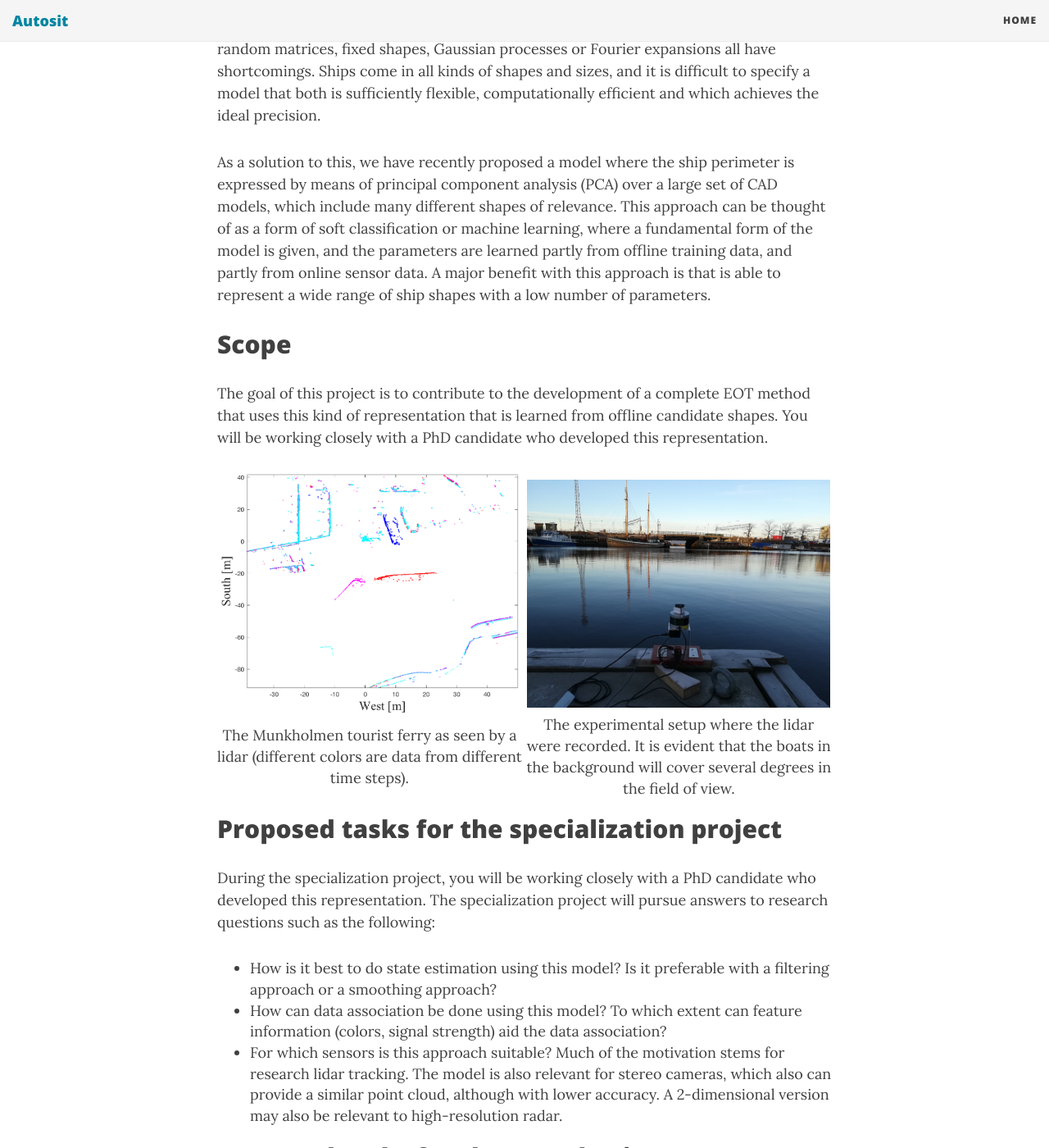
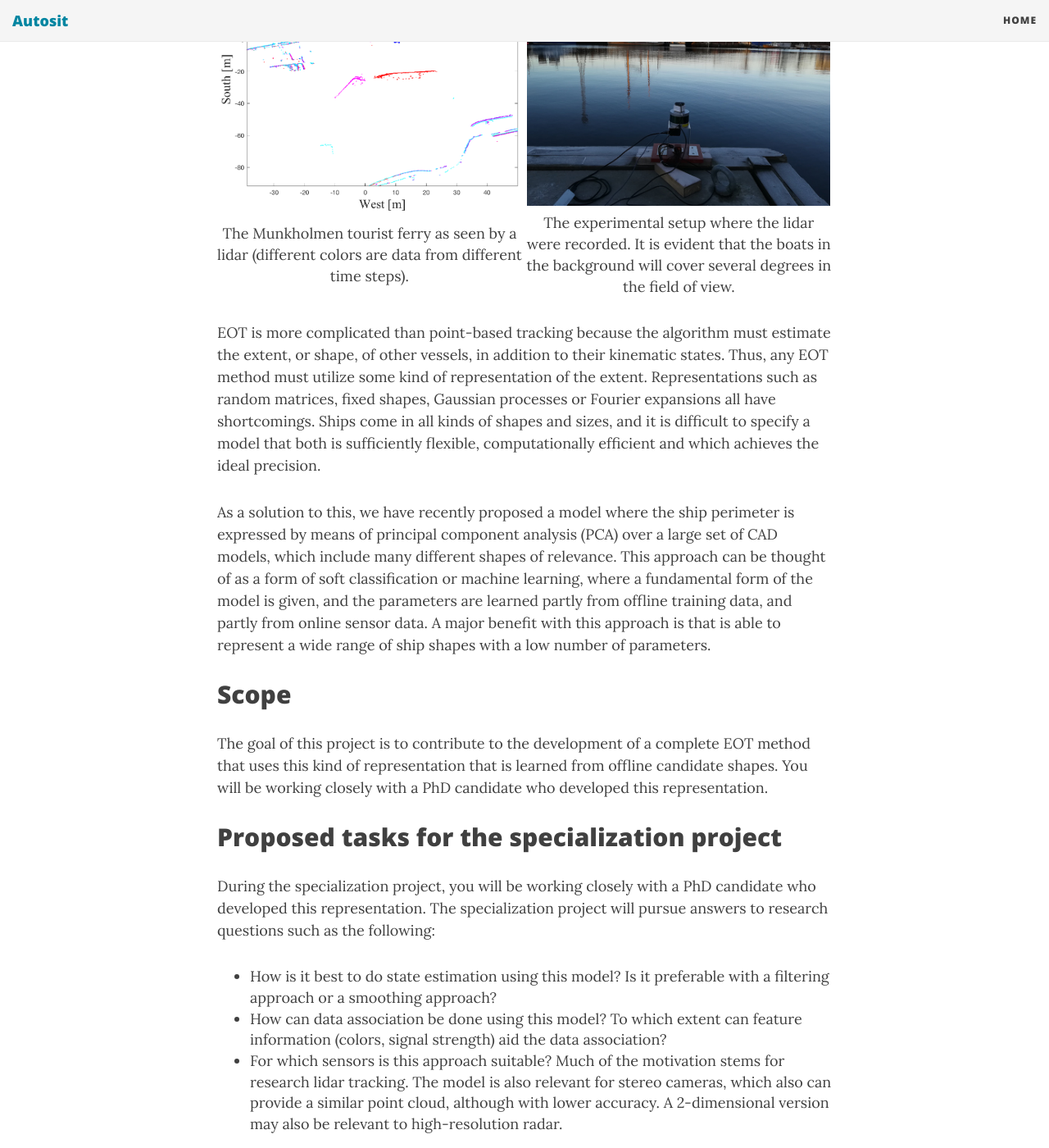
Before and after one commit to autosit/autosit.github.io, a Jekyll site: the page built from _posts/2024-03-15-semi-learn-eot.md, in a window 1280 px wide and 1400 px high, scrolled down 586 px. Shown: the whole window at 82% size. Built offline with Jekyll 4.4.1, drawn with Linux system fonts in a browser that asks for light colours; nearby versions of some CDN libraries.

Commit message:
added 2nd draft of semi-learn-eot

```diff
--- a/_posts/2024-03-15-semi-learn-eot.md
+++ b/_posts/2024-03-15-semi-learn-eot.md
@@ -9,6 +9,12 @@ category: SF
 
 Collision avoidance and situational awareness for autonomous surface vessels depend on methods for detection and tracking to know where other vehicles are and where they are heading. Vessels in confined waters such as canals and harbors often need to pass each other with small margins of error. This poses requirements to the tracking system, which only can be fulfilled by extended object tracking (EOT) utilizing the high resolution of modern sensors such as lidars, cameras or high-frequency radar.
 
+
+| <img src="{{site.url}}/assets/munkholmdeparting.png" width="370"> | | <img src="{{site.url}}/assets/lidar-and-camera.jpg" width="370"> |
+|:---:| :---: |:---:|
+| The Munkholmen tourist ferry as seen by a lidar (different colors are data from different time steps). | | The experimental setup where the lidar were recorded. It is evident that the boats in the background will cover several degrees in the field of view.|
+
+
 EOT is more complicated than point-based tracking because the algorithm must estimate the extent, or shape, of other vessels, in addition to their kinematic states. Thus, any EOT method must utilize some kind of representation of the extent. Representations such as random matrices, fixed shapes, Gaussian processes or Fourier expansions all have shortcomings. Ships come in all kinds of shapes and sizes, and it is difficult to specify a model that both is sufficiently flexible, computationally efficient and which achieves the ideal precision.
 
 As a solution to this, we have recently proposed a model where the ship perimeter is expressed by means of principal component analysis (PCA) over a large set of CAD models, which include many different shapes of relevance. This approach can be thought of as a form of soft classification or machine learning, where a fundamental form of the model is given, and the parameters are learned partly from offline training data, and partly from online sensor data. A major benefit with this approach is that is able to represent a wide range of ship shapes with a low number of parameters.
@@ -19,9 +25,6 @@ As a solution to this, we have recently proposed a model where the ship perimete
 The goal of this project is to contribute to the development of a complete EOT method that uses this kind of representation that is learned from offline candidate shapes. You will be working closely with a PhD candidate who developed this representation.
 
 
-| <img src="{{site.url}}/assets/munkholmdeparting.png" width="370"> | | <img src="{{site.url}}/assets/lidar-and-camera.jpg" width="370"> |
-|:---:| :---: |:---:|
-| The Munkholmen tourist ferry as seen by a lidar (different colors are data from different time steps). | | The experimental setup where the lidar were recorded. It is evident that the boats in the background will cover several degrees in the field of view.|
 
 ## Proposed tasks for the specialization project
 
```
